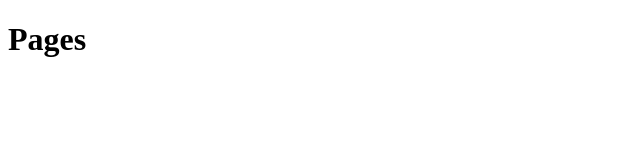
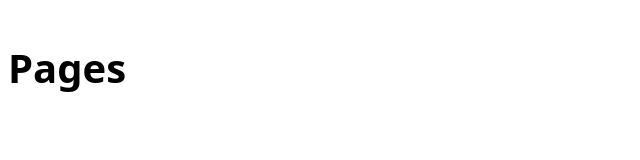
Before and after one commit to gherrink/base-style, a website built with Vite: page pages/index.html in a window 1280 px wide. Shown: the whole page, without its empty margins (0-640 px from the left). Built offline with nearby package versions, Linux system fonts and the light colour scheme.

Commit message:
feat(base,pages): init base styling with resets

```diff
--- a/pages/index.html
+++ b/pages/index.html
@@ -5,6 +5,7 @@
     <link rel="icon" type="image/svg+xml" href="/src/favicon.svg" />
     <meta name="viewport" content="width=device-width, initial-scale=1.0" />
     <title>Base Components</title>
+    <link rel="stylesheet" href="/style.css" />
   </head>
   <body>
     <header></header>
--- /dev/null
+++ b/pages/style.css
@@ -0,0 +1 @@
+@import url("../src/base/css/index.css");
--- /dev/null
+++ b/src/base/css/01_resets/initial.css
@@ -0,0 +1,17 @@
+* {
+  box-sizing: border-box;
+}
+
+*::after,
+*::before {
+  box-sizing: inherit;
+}
+
+::selection {
+  color: rgb(var(--selection-color));
+  background-color: rgb(var(--selection-bg-color));
+}
+
+body {
+  background-color: rgb(var(--bg-color));
+}
--- /dev/null
+++ b/src/base/css/01_resets/root.css
@@ -0,0 +1,92 @@
+:root {
+  /**
+   * The color variables are used to define the color palette of the application.
+   * The color palette is defined by the following variables:
+   * - **color-black**
+   * - **color-gray**
+   * - **color-white**
+   *
+   * The color variables are defined by the RGB values of the color.
+   *
+   * @location variables.colors Colors
+   */
+  --color-black: 0 0 0;
+  --color-gray: 128 128 128;
+  --color-white: 255 255 255;
+
+  /**
+   * Set of predefined font variables.
+   *
+   * @location variables.font Font
+   */
+
+  /**
+   * Font weights are a set of predefined values that can be used to define the weight of a font:
+   * - **font-weight-normal**
+   * - **font-weight-bold**
+   *
+   * @location variables.font.weight Font weight
+   */
+  --font-weight-normal: 400;
+  --font-weight-bold: 700;
+
+  /**
+   * Font sizes are a set of predefined values that can be used to define the size of a font:
+   * - **font-size-xs**
+   * - **font-size-sm**
+   * - **font-size-normal**
+   * - **font-size-md**
+   * - **font-size-lg**
+   *
+   * @location variables.font.size Font size
+   */
+  --font-size-sm: 0.85em;
+  --font-size-normal: 1em;
+  --font-size-md: 1.2em;
+  --font-size-lg: 1.7em;
+
+  /**
+   * Space are a set of predefined values that can be used to define the space of an element.
+   * When spaces are used there is always a set of two variables you can use the `--space-unit` and `--space-<size>`.
+   * The `--space-unit` is the base unit that will be multiplied by the `--space-<size>`. Depending on the context
+   * you are using the space `<size>` changes.
+   * To help you there are some predefined spaces that you can use:
+   * - **xs**
+   * - **sm**
+   * - **normal**
+   * - **md**
+   * - **lg**
+   * - **xl**
+   *
+   * The predefined space can the be set in a specific context by defining the `--space-<size>` variable.
+   * For example the space unit is `1rem` and we are in the padding context, we can use `--space-pt: var(--space-md);` to change the padding
+   * top to the medium space.
+   *
+   * @location variables.spaces Spaces
+   */
+  --space-unit: 1rem;
+  --space-xs: 0.5;
+  --space-sm: 0.8;
+  --space-normal: 1;
+  --space-md: 1.2;
+  --space-lg: 1.6;
+  --space-xl: 2.4;
+
+  /* Definitions */
+  --font-space-unit: 1em;
+  --font-size-base: 16px;
+  --font-color: var(--color-black);
+  --font-family: system-ui, "Segoe UI", roboto, helvetica, arial, sans-serif, "Apple Color Emoji",
+    "Segoe UI Emoji", "Segoe UI Symbol";
+  --font-weight: var(--font-weight-normal);
+  --font-size: var(--font-size-normal);
+  --font-line-height: 1.4;
+  --headline-space: var(--space-normal);
+  --headline-weight: var(--font-weight-bold);
+  --bg-color: var(--color-white);
+  --accent-color: var(--color-gray);
+  --selection-color: var(--bg-color);
+  --selection-bg-color: var(--font-color);
+
+  color-scheme: light;
+}
--- /dev/null
+++ b/src/base/css/01_resets/typography.css
@@ -0,0 +1,153 @@
+/**
+ * @location resets.typography Typography
+ */
+
+/**
+ * @location resets.typography.font Font Style
+ * @example
+ * <div style="font-weight: bold;">Bold | bold | 700</div>
+ * <div style="font-weight: normal;">Normal | normal | 400</div>
+ * <div style="font-weight: bold; font-style: italic;">Bold Italic</div>
+ * <div style="font-weight: normal; font-style: italic;">Normal Italic</div>
+ * @hideCode
+ */
+html {
+  font-size: var(--font-size-base);
+  -webkit-font-smoothing: antialiased;
+  -moz-osx-font-smoothing: grayscale;
+  text-size-adjust: 100%;
+  word-break: break-word;
+}
+
+body,
+.font {
+  font-family: var(--font-family);
+  font-size: var(--font-size);
+  font-weight: var(--font-weight);
+  line-height: var(--font-line-height);
+  color: rgb(var(--font-color));
+}
+
+button,
+input,
+optgroup,
+select,
+textarea {
+  font-family: inherit;
+}
+
+/**
+ * You can use html headline tags or the class `.headline` to define headlines. The hedline class comes in handy if you want to display
+ * a headline without the semantic meaning of a headline tag.
+ *
+ * @location resets.typography.headlines Headlines
+ * @example
+ * <h1>Headline h1</h1>
+ * <h2>Headline h2</h2>
+ * <h3>Headline h3</h3>
+ * <h4>Headline h4</h4>
+ * <h5>Headline h5</h5>
+ * <h6>Headline h6</h6>
+ * <div class="headline h1">Class Headline h1</div>
+ * <div class="headline h2">Class Headline h2</div>
+ * <div class="headline h3">Class Headline h3</div>
+ * <div class="headline h4">Class Headline h4</div>
+ * <div class="headline h5">Class Headline h5</div>
+ * <div class="headline h6">Class Headline h6</div>
+ */
+h1,
+h2,
+h3,
+h4,
+h5,
+h6,
+.headline {
+  margin-top: calc(var(--font-space-unit) * var(--headline-space));
+  margin-bottom: 0;
+
+  font-family: var(--headline-family, inherit);
+  font-size: calc(var(--font-size-normal) * var(--headline-scale, 1));
+  font-weight: var(--headline-weight, inherit);
+  line-height: var(--headline-line-height, inherit);
+  color: rgb(var(--headline-color, inherit));
+}
+
+h1,
+.headline.h1 {
+  --headline-scale: 2.5;
+}
+
+h2,
+.headline.h2 {
+  --headline-scale: 2;
+}
+
+h3,
+.headline.h3 {
+  --headline-scale: 1.75;
+}
+
+h4,
+.headline.h4 {
+  --headline-scale: 1.5;
+}
+
+h5,
+.headline.h5 {
+  --headline-scale: 1.2;
+}
+
+h6,
+.headline.h6 {
+  --headline-scale: 1.1;
+}
+
+/**
+ * You can use the `.no-space` class to remove the margin from the headline class.
+ *
+ * @location resets.typography.headlines.no-space Headlines without space
+ * @example
+ * <div class="headline h1 no-space">Class Headline h1</div>
+ * <div class="headline h2 no-space">Class Headline h2</div>
+ */
+.headline.no-space {
+  --headline-space: 0;
+}
+
+/**
+ * @location resets.typography.text Text / Paragraph
+ * @example
+ * <p>Lorem ipsum dolor sit amet, consetetur sadipscing elitr, sed diam nonumy eirmod tempor invidunt ut labore et dolore magna aliquyam erat, sed diam voluptua. At vero eos et accusam et justo duo dolores et ea rebum. Stet clita kasd gubergren, no sea takimata sanctus est Lorem ipsum dolor sit amet. Lorem ipsum dolor sit amet, consetetur sadipscing elitr, sed diam nonumy eirmod tempor invidunt ut labore et dolore magna aliquyam erat, sed diam voluptua. At vero eos et accusam et justo duo dolores et ea rebum. Stet clita kasd gubergren, no sea takimata sanctus est Lorem ipsum dolor sit amet. Lorem ipsum dolor sit amet, consetetur sadipscing elitr, sed diam nonumy eirmod tempor invidunt ut labore et dolore magna aliquyam erat, sed diam voluptua. At vero eos et accusam et justo duo dolores et ea rebum. Stet clita kasd gubergren, no sea takimata sanctus est Lorem ipsum dolor sit amet. </p>
+ * <p>Duis autem vel eum iriure dolor in hendrerit in vulputate velit esse molestie consequat, vel illum dolore eu feugiat nulla facilisis at vero eros et accumsan et iusto odio dignissim qui blandit praesent luptatum zzril delenit augue duis dolore te feugait nulla facilisi. Lorem ipsum dolor sit amet, consectetuer adipiscing elit, sed diam nonummy nibh euismod tincidunt ut laoreet dolore magna aliquam erat volutpat.</p>
+ * <p>Ut wisi enim ad minim veniam, quis nostrud exerci tation ullamcorper suscipit lobortis nisl ut aliquip ex ea commodo consequat. Duis autem vel eum iriure dolor in hendrerit in vulputate velit esse molestie consequat, vel illum dolore eu feugiat nulla facilisis at vero eros et accumsan et iusto odio dignissim qui blandit praesent luptatum zzril delenit augue duis dolore te feugait nulla facilisi.</p>
+ */
+
+/* p {} */
+
+/**
+ * @location resets.typography.link Link
+ * @example
+ * <a href="#">Link Text</a>
+ */
+a {
+  color: rgb(var(--link-color, inherit));
+  text-decoration: var(--link-decoration, none);
+}
+
+/**
+ * @location resets.typography.format Format
+ * @example
+ * <span>Normal Text</span><br>
+ * <strong>Strong Text</strong><br>
+ * <small>Small Text</small><br>
+ * <em>Emphasis Text</em><br>
+ * <i>Italic Text</i>
+ */
+b,
+strong {
+  --font-weight: var(--font-weight-bold);
+}
+
+small {
+  --font-size: var(--font-size-sm);
+}
--- /dev/null
+++ b/src/base/css/index.css
@@ -0,0 +1,22 @@
+/**
+ * Text for the index page
+ *
+ * @page index UI-Doc
+ */
+
+/**
+ * Variables used in the project.
+ *
+ * @page variables Variables
+ * @order 10
+ */
+
+/**
+ * Resets used to normalize the browser styles.
+ *
+ * @page resets Resets
+ * @order 20
+ */
+@import url("01_resets/root.css");
+@import url("01_resets/initial.css");
+@import url("01_resets/typography.css");
--- a/vite.config.js
+++ b/vite.config.js
@@ -9,6 +9,7 @@ export default defineConfig({
   build: {
     rollupOptions: {
       input: {
+        style: 'style.css',
         main: resolve(__dirname, 'pages/index.html'),
         ...(await glob(resolve(__dirname, 'pages/[a-z0-9-_][a-z0-9-_]*/index.html'))),
       },
```
